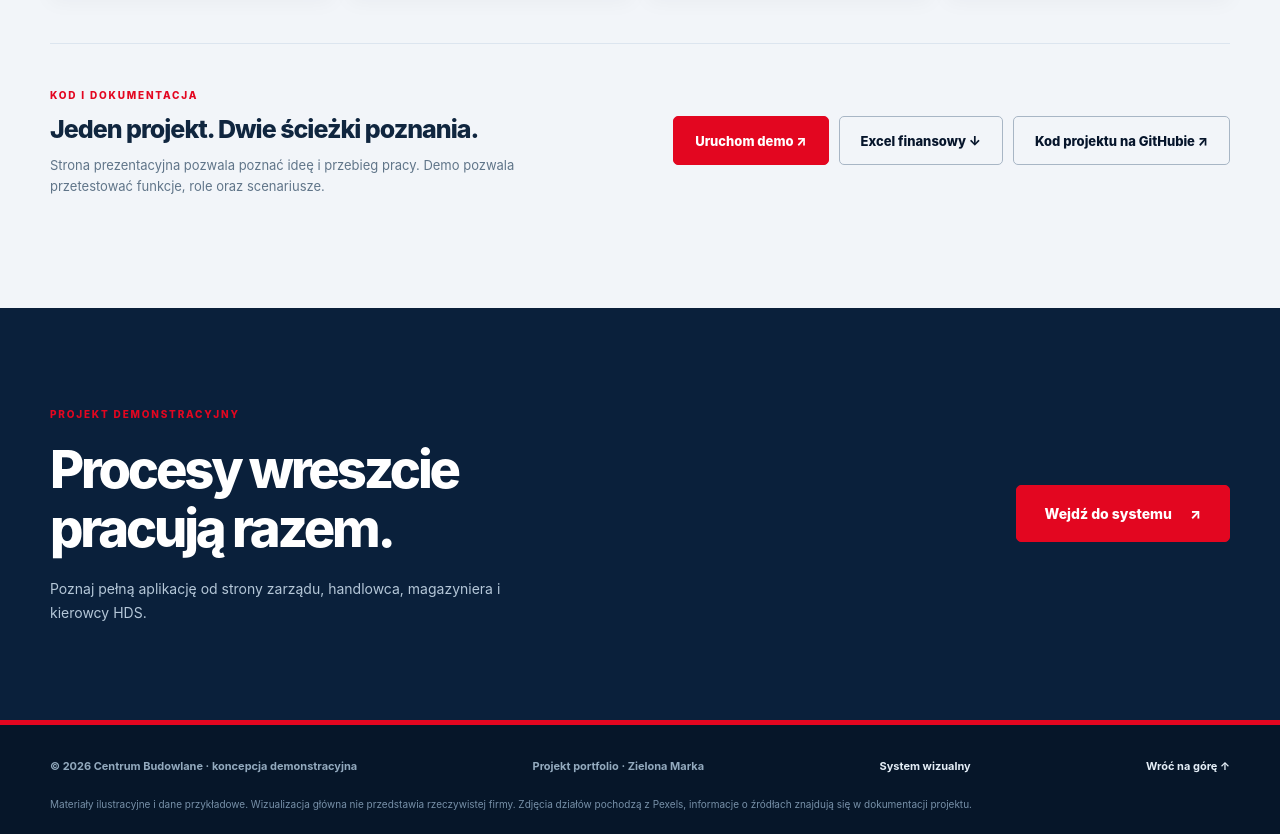
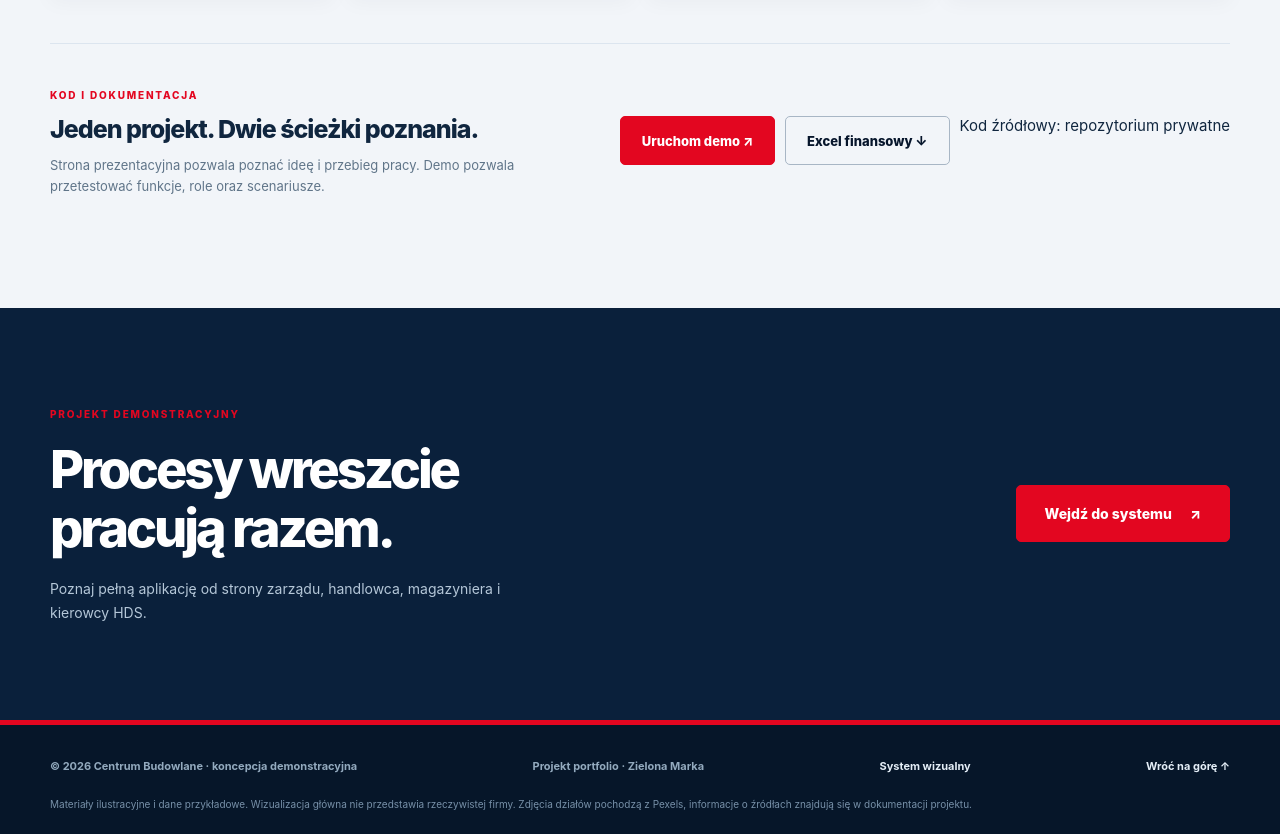
Before and after one commit to lukaszst-cz/centrum-budowlane-pwa, a plain HTML site: page index.html in a window 1280 px wide. Shown: the part 6166-7000 px from the top of the page. Drawn offline with Linux system fonts and the light colour scheme.

Commit message:
Dokumentuj działające demo Vercel i pozostaw Pages jako opcjonalny workflow

```diff
--- a/index.html
+++ b/index.html
@@ -86,7 +86,7 @@
 
   <section id="technologia" class="section technology wrap"><div class="section-head"><div><span class="section-num">06 / TECHNOLOGIA</span><h2>Przygotowane do<br>testowania i rozwoju.</h2></div><p>Wersja demonstracyjna jest statyczną aplikacją JavaScript z PWA. Może działać na GitHub Pages, bez stawiania serwera aplikacyjnego.</p></div>
   <div class="tech-grid"><div><span class="tech-n">01</span><h3>PWA i instalacja</h3><p>Manifest, service worker i możliwość uruchomienia w osobnym oknie z ekranu głównego telefonu.</p></div><div><span class="tech-n">02</span><h3>Import i eksport</h3><p>CSV, TSV, XLSX, tabele HTML, kopie JSON oraz dokumenty dostaw.</p></div><div><span class="tech-n">03</span><h3>Obieg operacyjny</h3><p>Zamówienia, magazyn, produkcja tartaku, transport, dokumenty i kalkulacje finansowe.</p></div><div><span class="tech-n">04</span><h3>Świadome ograniczenia</h3><p>Praca lokalna na jednym urządzeniu. Pełna synchronizacja i konta użytkowników pozostają etapem produkcyjnym.</p></div></div>
-  <div class="code-row"><div><span class="eyebrow">KOD I DOKUMENTACJA</span><h3>Jeden projekt. Dwie ścieżki poznania.</h3><p>Strona prezentacyjna pozwala poznać ideę i przebieg pracy. Demo pozwala przetestować funkcje, role oraz scenariusze.</p></div><div class="code-actions"><a class="btn primary" href="./app/">Uruchom demo ↗</a><a class="btn outline" href="./downloads/Centrum_Budowlane_Model_Finansowy_2026.xlsx" download>Excel finansowy ↓</a><a class="btn outline" href="https://github.com/lukaszst-cz/centrum-budowlane-pwa" target="_blank" rel="noopener noreferrer">Kod projektu na GitHubie ↗</a></div></div>
+  <div class="code-row"><div><span class="eyebrow">KOD I DOKUMENTACJA</span><h3>Jeden projekt. Dwie ścieżki poznania.</h3><p>Strona prezentacyjna pozwala poznać ideę i przebieg pracy. Demo pozwala przetestować funkcje, role oraz scenariusze.</p></div><div class="code-actions"><a class="btn primary" href="./app/">Uruchom demo ↗</a><a class="btn outline" href="./downloads/Centrum_Budowlane_Model_Finansowy_2026.xlsx" download>Excel finansowy ↓</a><span class="source-note" title="Repozytorium GitHub jest obecnie prywatne">Kod źródłowy: repozytorium prywatne</span></div></div>
   </section>
 
   <section class="endcap"><div class="wrap endcap-inner"><div><span class="eyebrow">PROJEKT DEMONSTRACYJNY</span><h2>Procesy wreszcie<br>pracują razem.</h2><p>Poznaj pełną aplikację od strony zarządu, handlowca, magazyniera i kierowcy HDS.</p></div><a href="./app/" class="btn primary large">Wejdź do systemu <span>↗</span></a></div></section>
```
Also changed, not shown: 3 other files.
